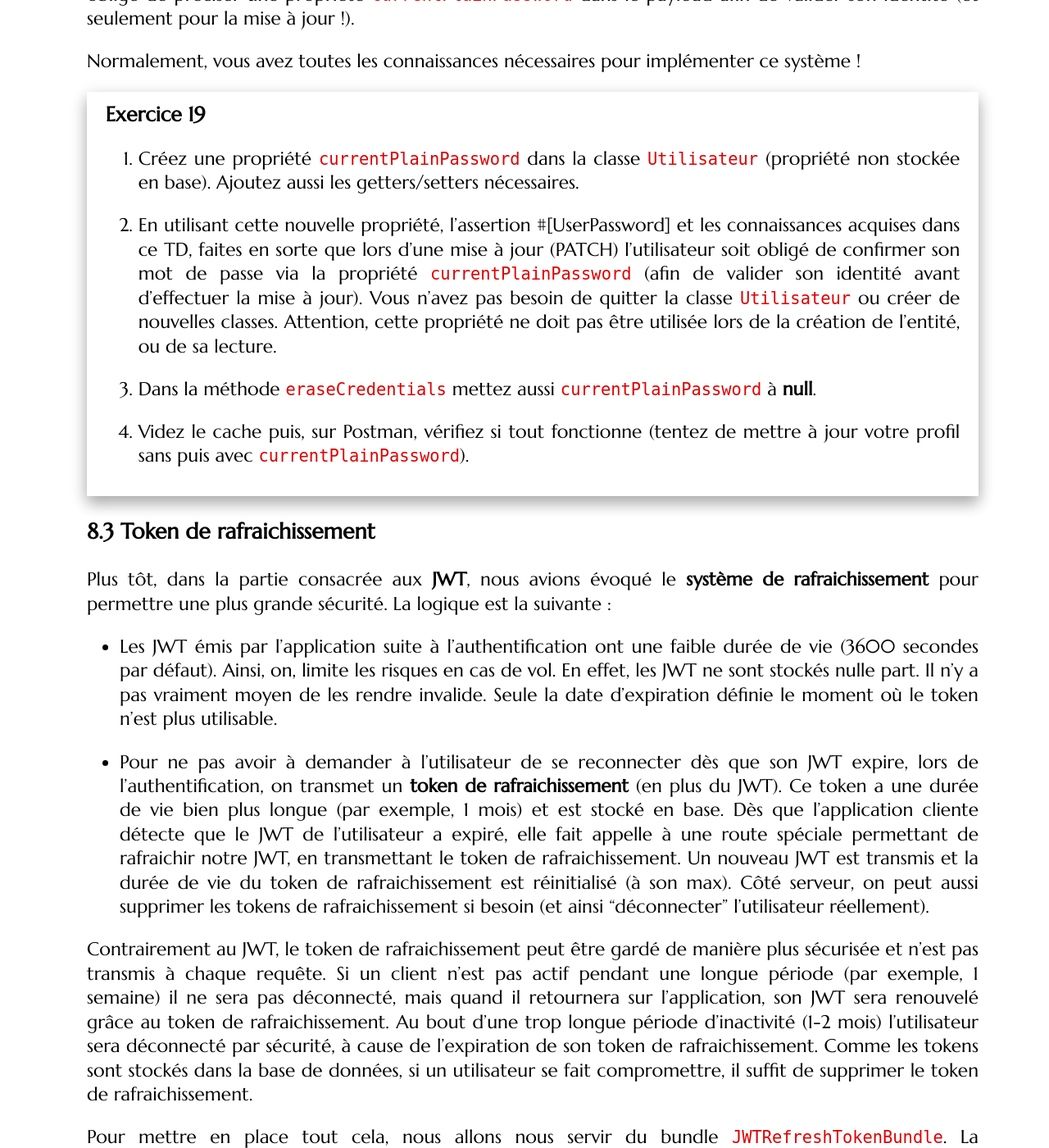
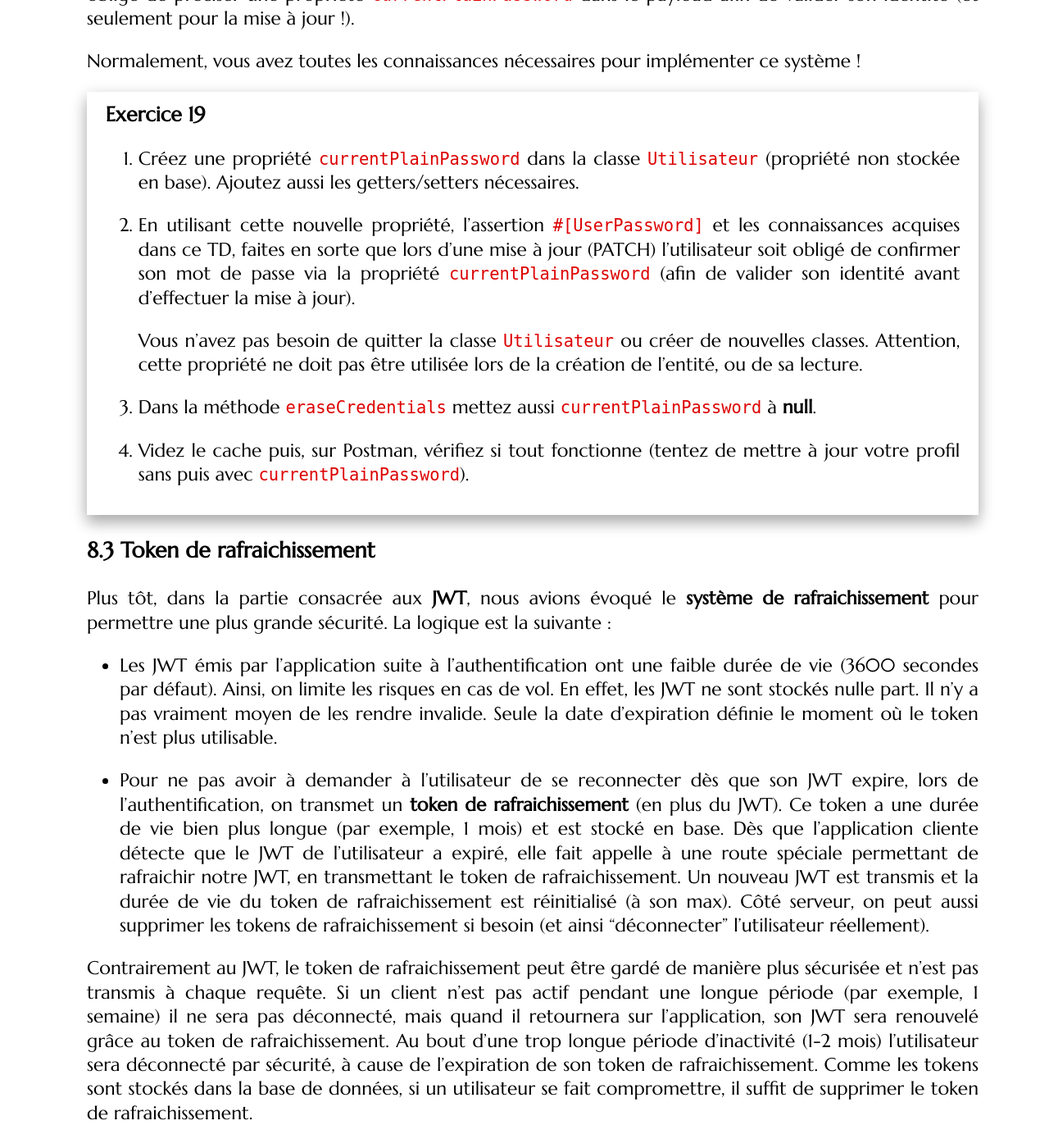
Before and after one commit to mgasquet/R5.A.05-ProgrammationAvancee-Web, a Jekyll site: the page built from tutorials/tutorial4.md, in a window 1280 px wide and 1400 px high, scrolled down 46576 px. Shown: the whole window at 82% size. Built offline with Jekyll 4.4.1, drawn with Linux system fonts in a browser that asks for light colours; some web fonts are replaced; some of the changed text lies outside the part shown.

Commit message:
TD4 typos

````diff
--- a/tutorials/tutorial4.md
+++ b/tutorials/tutorial4.md
@@ -1196,8 +1196,8 @@ Si l'objet ciblé a un lien avec l'utilisateur, il est alors possible de compare
 #[ApiResource(
     operations: [
         new Post(security: "is_granted('ROLE_USER') and user.age > 13"),
-        new Delete(security: "is_granted('ROLE_USER') and object.getOwner() = user"),
-        new Get(security: "!object.isPrivate() or (is_granted('ROLE_USER') and object.getOwner() = user) or is_granted('ROLE_ADMIN') "),
+        new Delete(security: "is_granted('ROLE_USER') and object.getOwner() == user"),
+        new Get(security: "!object.isPrivate() or (is_granted('ROLE_USER') and object.getOwner() == user) or is_granted('ROLE_ADMIN') "),
     ]
 )]
 ```
@@ -1230,15 +1230,15 @@ Dans cet exemple :
 
     * Dans `Token`, placez le JWT que vous avez obtenu en vous authentifiant (re-authentifiez vous si nécessaire).
 
-6. Réessayez de soumettre la requête de création d'une publication, cela devrait fonctionner !
-
-7. Essayer de supprimer une publication qui ne vous appartient pas et un compte qui ne vous appartient pas (cela ne doit pas fonctionner). Et vérifiez qu'à l'inverse, vous pouvez effectivement supprimer vos propres publications (celles du compte auquel vous êtes connectés), et que vous pouvez aussi modifier vos propres informations...
+5. Réessayez de soumettre la requête de création d'une publication, cela devrait fonctionner !
+
+6. Essayer de supprimer une publication qui ne vous appartient pas et un compte qui ne vous appartient pas (cela ne doit pas fonctionner). Et vérifiez qu'à l'inverse, vous pouvez effectivement supprimer vos propres publications (celles du compte auquel vous êtes connectés), et que vous pouvez aussi modifier vos propres informations...
 
 </div>
 
 ### Affectation automatique de l'auteur d'une publication
 
-Enfin, avec ce nouveau système d'authentification, nous pouvons logiquement automatiquement affecter l'utilisateur qui créé une publication comme auteur de celle-ci et de plus avoir à spécifier l'`IRI` (ce qui posait aussi un problème de sécurité, car on peut ainsi affecter un autre utilisateur à une publication !).
+Enfin, avec ce nouveau système d'authentification, nous pouvons automatiquement affecter l'utilisateur qui créé une publication comme auteur de celle-ci et de ne plus avoir à spécifier l'`IRI` (ce qui posait aussi un problème de sécurité, car on peut ainsi affecter un autre utilisateur à une publication !).
 
 Pour cela, nous allons réutiliser le mécanisme des `processeurs` que nous avions vu plus tôt dans le cadre du hachage du mot de passe. Il vous suffit de créer un `processeur` affecté à la création d'une publication !
 
@@ -1250,7 +1250,7 @@ En plus du même `ProcessorInterface` que vous avez utilisé auparavant (pour sa
 
 2. Au niveau de la classe `Publication`, spécifiez votre nouveau processeur au niveau de la méthode `POST`.
 
-3. Toujours dans la même classe, servez-vous de l'annotation `#[ApiProperty]` pour interdire l'écriture de l'auteur (vu qu'il est affecté automatiquement). Retirez également les attributs `NotBlank` et `NotNull` que vous aviez sans doute placé sur cette propriété, précédemment.
+3. Toujours dans la même classe, servez-vous de l'annotation `#[ApiProperty]` pour interdire l'écriture de l'auteur (vu qu'il est affecté automatiquement). Retirez également les attributs `NotBlank` et `NotNull` que vous aviez sans doute placé précédemment sur cette propriété.
 
 4. Videz le cache puis tentez de créer une nouvelle publication (toujours en attachant votre `JWT` dans la requête). Vérifiez alors que la publication est bien créée et que l'auteur a bien été affecté par rapport à l'utilisateur représenté par le `JWT` que vous utilisez.
 
@@ -1327,7 +1327,9 @@ Normalement, vous avez toutes les connaissances nécessaires pour implémenter c
 
 1. Créez une propriété `currentPlainPassword` dans la classe `Utilisateur` (propriété non stockée en base). Ajoutez aussi les getters/setters nécessaires.
 
-2. En utilisant cette nouvelle propriété, l'assertion #[UserPassword] et les connaissances acquises dans ce TD, faites en sorte que lors d'une mise à jour (PATCH) l'utilisateur soit obligé de confirmer son mot de passe via la propriété `currentPlainPassword` (afin de valider son identité avant d'effectuer la mise à jour). Vous n'avez pas besoin de quitter la classe `Utilisateur` ou créer de nouvelles classes. Attention, cette propriété ne doit pas être utilisée lors de la création de l'entité, ou de sa lecture.
+2. En utilisant cette nouvelle propriété, l'assertion `#[UserPassword]` et les connaissances acquises dans ce TD, faites en sorte que lors d'une mise à jour (PATCH) l'utilisateur soit obligé de confirmer son mot de passe via la propriété `currentPlainPassword` (afin de valider son identité avant d'effectuer la mise à jour).
+
+   Vous n'avez pas besoin de quitter la classe `Utilisateur` ou créer de nouvelles classes. Attention, cette propriété ne doit pas être utilisée lors de la création de l'entité, ou de sa lecture.
 
 3. Dans la méthode `eraseCredentials` mettez aussi `currentPlainPassword` à **null**.
 
@@ -1339,7 +1341,7 @@ Normalement, vous avez toutes les connaissances nécessaires pour implémenter c
 
 Plus tôt, dans la partie consacrée aux **JWT**, nous avions évoqué le **système de rafraichissement** pour permettre une plus grande sécurité. La logique est la suivante :
 
-* Les JWT émis par l'application suite à l'authentification ont une faible durée de vie (3600 secondes par défaut). Ainsi, on, limite les risques en cas de vol. En effet, les JWT ne sont stockés nulle part. Il n'y a pas vraiment moyen de les rendre invalide. Seule la date d'expiration définie le moment où le token n'est plus utilisable.
+* Les JWT émis par l'application suite à l'authentification ont une faible durée de vie (3600 secondes par défaut). Ainsi, on limite les risques en cas de vol. En effet, les JWT ne sont stockés nulle part. Il n'y a pas vraiment moyen de les rendre invalide. Seule la date d'expiration définie le moment où le token n'est plus utilisable.
 
 * Pour ne pas avoir à demander à l'utilisateur de se reconnecter dès que son JWT expire, lors de l'authentification, on transmet un **token de rafraichissement** (en plus du JWT). Ce token a une durée de vie bien plus longue (par exemple, 1 mois) et est stocké en base. Dès que l'application cliente détecte que le JWT de l'utilisateur a expiré, elle fait appelle à une route spéciale permettant de rafraichir notre JWT, en transmettant le token de rafraichissement. Un nouveau JWT est transmis et la durée de vie du token de rafraichissement est réinitialisé (à son max). Côté serveur, on peut aussi supprimer les tokens de rafraichissement si besoin (et ainsi "déconnecter" l'utilisateur réellement).
 
@@ -1478,7 +1480,7 @@ Dans le paramètre `security` de chaque opération, il suffit de préciser la pe
 
 <div class="exercise">
 
-1. Importez la hiérarchie de rôles que vous aviez mis en place dans `security.yaml` du projet précédent (avec `ROLE_ADMIN`)?.
+1. Importez la hiérarchie de rôles que vous aviez mis en place dans `security.yaml` du projet précédent (avec `ROLE_ADMIN`).
 
 1. Importez le voter `PublicationVoter` depuis le projet précédent (il faudra créer le chemin de répertoires `src/Security/Voter`).
 
@@ -1490,7 +1492,7 @@ Dans le paramètre `security` de chaque opération, il suffit de préciser la pe
 
 5. Videz le cache et testez que les permissions fonctionnent bien (mêmes tests que dans l'exercice que nous avions effectué dans la partie "sécurité de ce TD).
 
-6. Si vous voulez, vous pouvez également ajouter une permission `PUBLICATION_CREATE` dans votre `PublicationVoter`. La permission est accordée si l'utilisateur est connecté (donc possède `ROLE_USER`). Cela permet de centraliser cette permission et la changer si besoin, dans le futur. Attention toutefois dans la méthode `support`, il faut autoriser que l"'objet traité soit **null** en modifiant légèrement la condition (dans une opération de création, la publication n'existe pas encore...).
+6. Si vous voulez, vous pouvez également ajouter une permission `PUBLICATION_CREATE` dans votre `PublicationVoter`. La permission est accordée si l'utilisateur est connecté (donc possède `ROLE_USER`). Cela permet de centraliser cette permission et la changer si besoin, dans le futur. Attention toutefois dans la méthode `support`, il faut autoriser que l'objet traité soit **null** en modifiant légèrement la condition (dans une opération de création, la publication n'existe pas encore...).
 
 </div>
 
````
Also changed, not shown: other parts of tutorials/tutorial4.md (+5 -5 lines).
